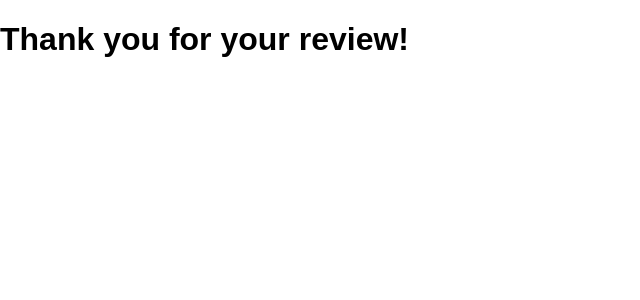
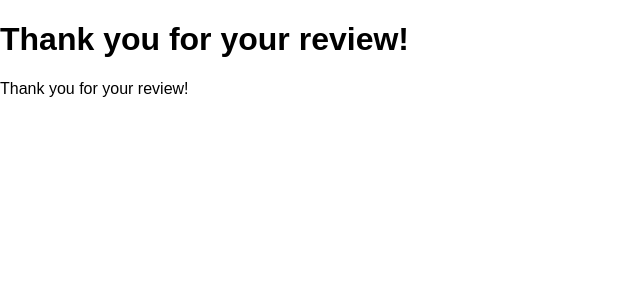
Before and after one commit to AbrhamAb/Handling_Feedback, a Django app: page /thank-you/ in a window 1280 px wide. Shown: the top 300 px of the page, without its empty margins (0-640 px from the left). Run offline with Django 4.2, Linux system fonts and the light colour scheme.

Commit message:
add templateview class example to return the thankyou.html template

```diff
--- a/reviews/templates/reviews/thank_you.html
+++ b/reviews/templates/reviews/thank_you.html
@@ -6,4 +6,5 @@
 
 {% block content %}
     <h1> Thank you for your review! </h1>
+    <p> {{ message }} </p>
 {% endblock content %}
--- a/reviews/views.py
+++ b/reviews/views.py
@@ -2,6 +2,7 @@ from django.shortcuts import render
 from django.http import HttpResponseRedirect
 from .forms import ReviewForm
 from django.views import View
+from django.views.generic import TemplateView
 # Create your views here.
 
 class ReviewView(View):
@@ -17,6 +18,10 @@ class ReviewView(View):
 
         return render(request, 'reviews/review.html', {"form": form})
 
-class ThankYouView(View):
-    def get(self, request):
-        return render(request, 'reviews/thank_you.html')
+class ThankYouView(TemplateView):
+    template_name = 'reviews/thank_you.html'
+
+    def get_context_data(self, **kwargs):
+        context = super().get_context_data(**kwargs)
+        context['message'] = "Thank you for your review!"
+        return context
```
Also changed, not shown: db.sqlite3.
